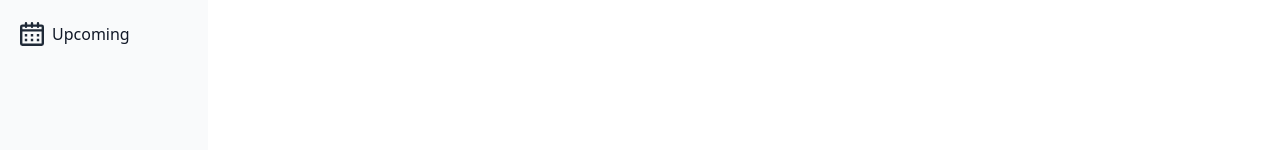
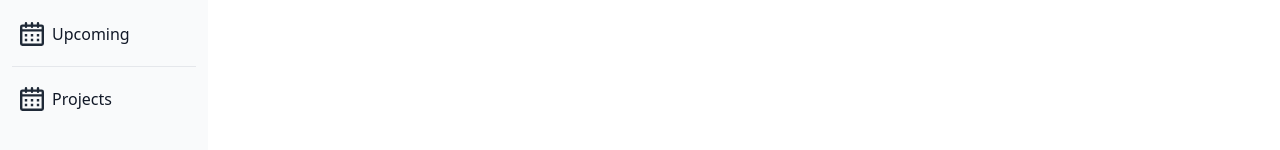
Before and after one commit to Sharqiewicz/Sharqist, a React (Vite) app: page / in a window 1280 px wide. Shown: the part 198-348 px from the top of the page. Built offline with nearby package versions, Linux system fonts and the light colour scheme.

Commit message:
Add Project Subpage to Sidebar

```diff
--- a/src/components/Sidebar/Sidebar.tsx
+++ b/src/components/Sidebar/Sidebar.tsx
@@ -41,8 +41,15 @@ const UPCOMING: Subpage = {
   icon: <CalendarOutlineIcon />,
 }
 
+const PROJECTS_LIST: Subpage = {
+  path: PATHS.PROJECTS_LIST,
+  name: 'Projects',
+  icon: <CalendarOutlineIcon />,
+}
+
 function Sidebar() {
   const SUBPAGES: Subpage[] = [INBOX, TODAY, HISTORY, UPCOMING]
+  const PROJECT_SUBPAGES: Subpage[] = [PROJECTS_LIST]
 
   const subpages = useMemo(() => {
     const renderedSubpages = SUBPAGES.map(subpage => (
@@ -51,6 +58,14 @@ function Sidebar() {
 
     return renderedSubpages
   }, [SUBPAGES])
+
+  const project_subpages = useMemo(() => {
+    const renderedSubpages = PROJECT_SUBPAGES.map(subpage => (
+      <SidebarListItem key={subpage.name} subpage={subpage} />
+    ))
+
+    return renderedSubpages
+  }, [PROJECT_SUBPAGES])
 
   const { isSidebarOpen } = useSidebar()
 
@@ -68,6 +83,8 @@ function Sidebar() {
           </span>
         </div>
         <ul className='space-y-2 font-medium'>{subpages}</ul>
+        <hr className='my-3' />
+        <ul className='space-y-2 font-medium'>{project_subpages}</ul>
       </div>
     </aside>
   )
--- a/src/router/paths.ts
+++ b/src/router/paths.ts
@@ -6,6 +6,7 @@ export enum PATHS {
   ADD_TASK = 'add-task',
   HISTORY = 'history',
   UPCOMING = 'upcoming',
+  PROJECTS_LIST = 'projects-list',
 }
 
 export type PathKeys = (typeof PATHS)[keyof typeof PATHS]
```
Also changed, not shown: 1 other file (tests, documents, lock files or other folders).
